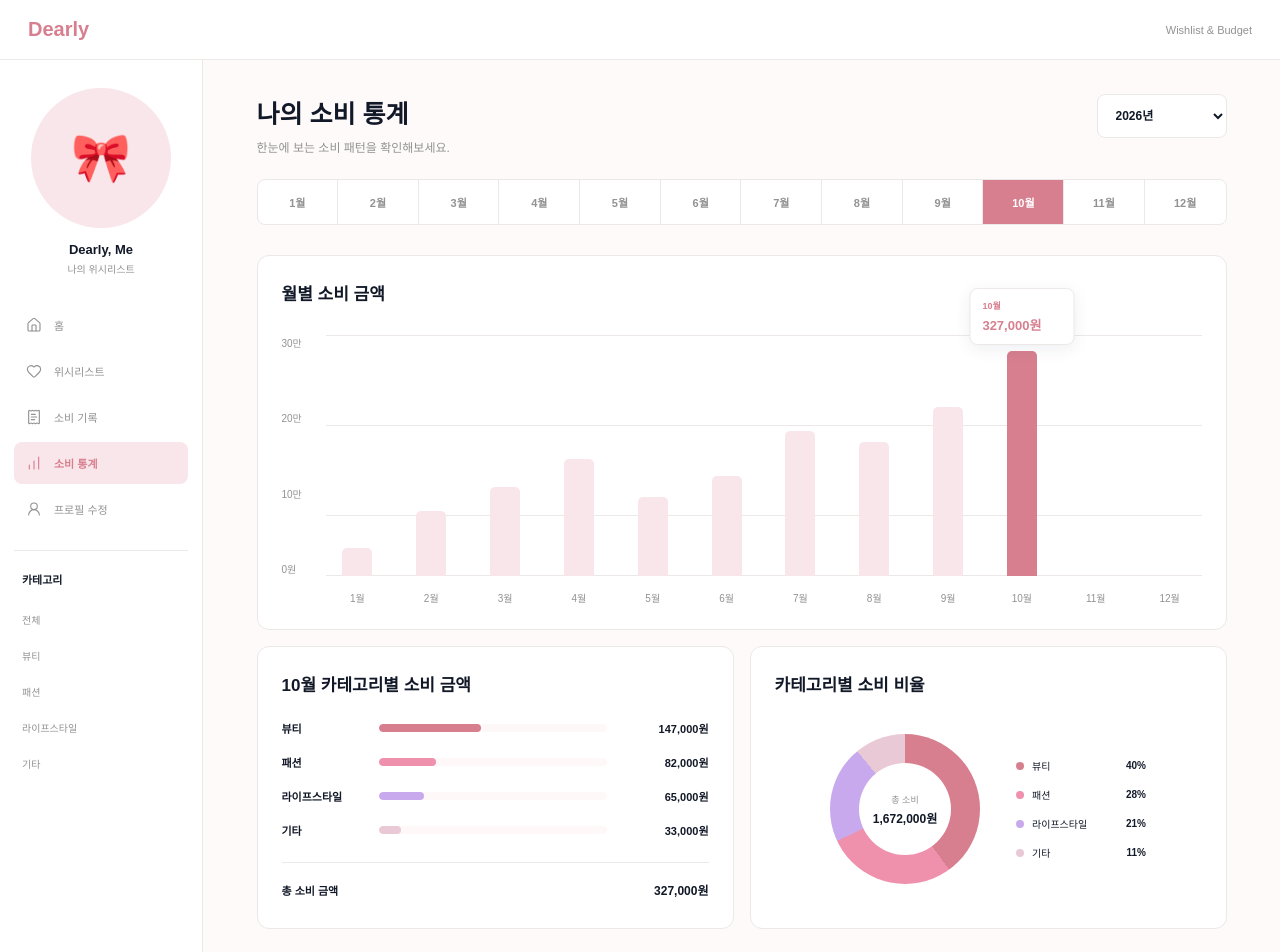
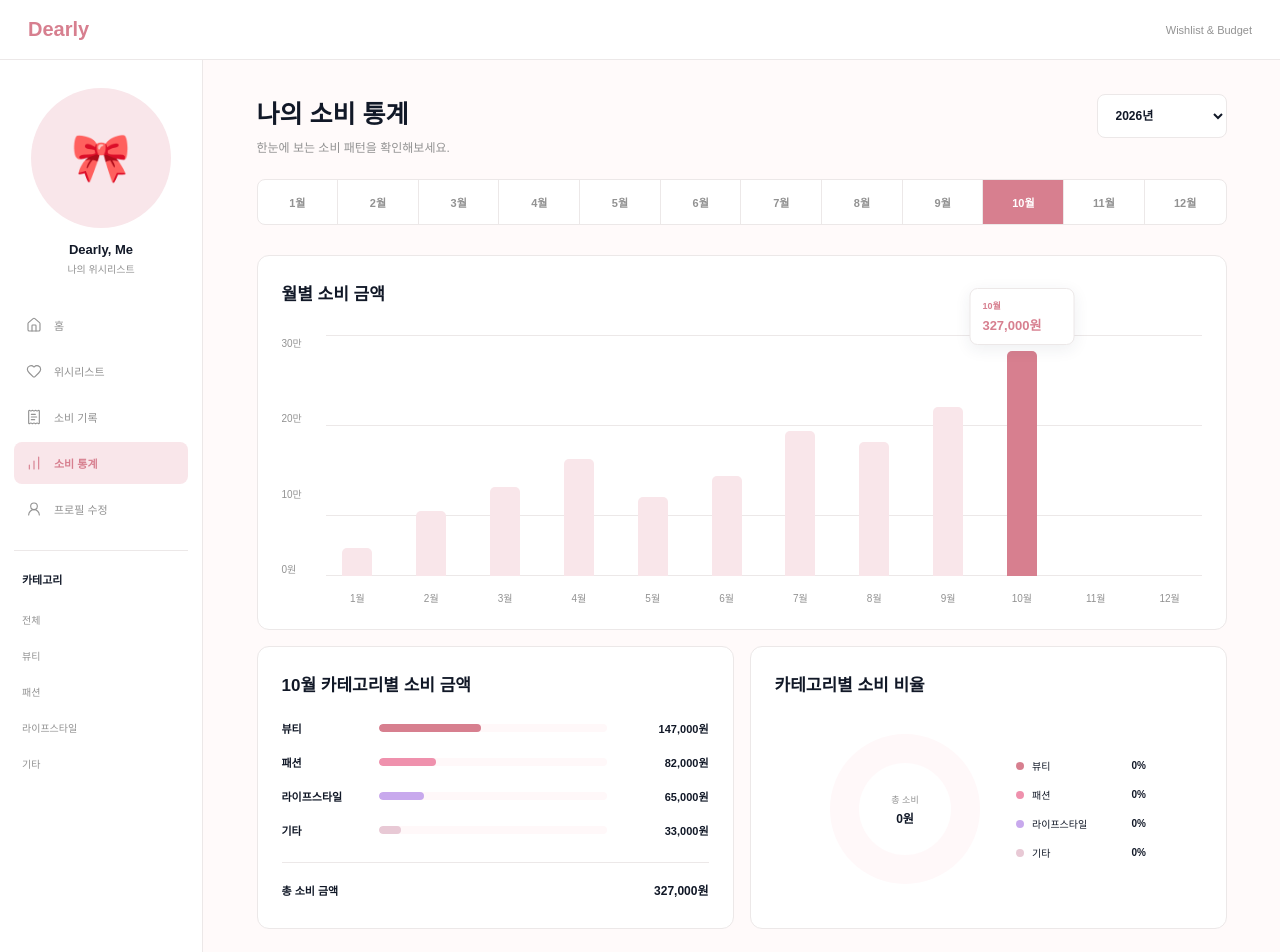
Before and after one commit to seongyeon-dev/Dearly, a React (Vite) app in the folder frontend/: page /statistics in a window 1280 px wide. Shown: the top 952 px of the page. Built offline with nearby package versions, Linux system fonts and the light colour scheme.

Commit message:
feat: display monthly category spending

```diff
--- a/frontend/src/components/CategoryChart/CategoryChart.tsx
+++ b/frontend/src/components/CategoryChart/CategoryChart.tsx
@@ -1,3 +1,5 @@
+import { getMonthlyPurchases } from "../../utils/purchaseStorage";
+
 import "./CategoryChart.css";
 
 type Category = {
@@ -8,63 +10,54 @@ type Category = {
 };
 
 type CategoryChartProps = {
-  categories?: Category[];
-  totalSpending?: number;
+  selectedMonth: string;
 };
 
-const defaultCategories: Category[] = [
-  {
-    name: "뷰티",
-    amount: 677000,
-    percentage: 40,
-    className: "beauty",
-  },
-  {
-    name: "패션",
-    amount: 472000,
-    percentage: 28,
-    className: "fashion",
-  },
-  {
-    name: "라이프스타일",
-    amount: 345000,
-    percentage: 21,
-    className: "lifestyle",
-  },
-  {
-    name: "기타",
-    amount: 178000,
-    percentage: 11,
-    className: "other",
-  },
+const categoryNames = [
+  { name: "뷰티", className: "beauty", color: "var(--color-primary)" },
+  { name: "패션", className: "fashion", color: "#ef91ad" },
+  { name: "라이프스타일", className: "lifestyle", color: "#c8a9ed" },
+  { name: "기타", className: "other", color: "#e8c9d5" },
 ];
 
-function CategoryChart({
-  categories = defaultCategories,
-  totalSpending,
-}: CategoryChartProps) {
-  const total =
-    totalSpending ??
-    categories.reduce((sum, category) => sum + category.amount, 0);
+function CategoryChart({ selectedMonth }: CategoryChartProps) {
+  const purchases = getMonthlyPurchases(selectedMonth);
 
-  const hasSpending = total > 0;
+  const totalSpending = purchases.reduce(
+    (total, purchase) => total + purchase.amount,
+    0,
+  );
 
-  const beautyPercentage = categories[0]?.percentage ?? 0;
-  const fashionPercentage = categories[1]?.percentage ?? 0;
-  const lifestylePercentage = categories[2]?.percentage ?? 0;
+  const categories: Category[] = categoryNames.map((category) => {
+    const amount = purchases
+      .filter((purchase) => purchase.category === category.name)
+      .reduce((total, purchase) => total + purchase.amount, 0);
 
-  const beautyEnd = beautyPercentage;
-  const fashionEnd = beautyEnd + fashionPercentage;
-  const lifestyleEnd = fashionEnd + lifestylePercentage;
+    const percentage = totalSpending > 0 ? (amount / totalSpending) * 100 : 0;
 
-  const donutBackground = hasSpending
-    ? `conic-gradient(
-        var(--color-primary) 0% ${beautyEnd}%,
-        #ef91ad ${beautyEnd}% ${fashionEnd}%,
-        #c8a9ed ${fashionEnd}% ${lifestyleEnd}%,
-        #e8c9d5 ${lifestyleEnd}% 100%
-      )`
-    : "var(--color-primary-bg)";
+    return {
+      name: category.name,
+      amount,
+      percentage,
+      className: category.className,
+    };
+  });
+
+  let currentPercentage = 0;
+
+  const gradientParts = categories.map((category, index) => {
+    const start = currentPercentage;
+    const end = start + category.percentage;
+
+    currentPercentage = end;
+
+    return `${categoryNames[index].color} ${start}% ${end}%`;
+  });
+
+  const donutBackground =
+    totalSpending > 0
+      ? `conic-gradient(${gradientParts.join(", ")})`
+      : "var(--color-primary-bg)";
 
   return (
     <section className="category-chart-card">
@@ -76,7 +69,7 @@ function CategoryChart({
             <span className="category-donut-label">총 소비</span>
 
             <strong className="category-donut-total">
-              {total.toLocaleString()}원
+              {totalSpending.toLocaleString("ko-KR")}원
             </strong>
           </div>
         </div>
@@ -89,7 +82,7 @@ function CategoryChart({
                 <span>{category.name}</span>
               </div>
 
-              <strong>{category.percentage}%</strong>
+              <strong>{Math.round(category.percentage)}%</strong>
             </div>
           ))}
         </div>
```
